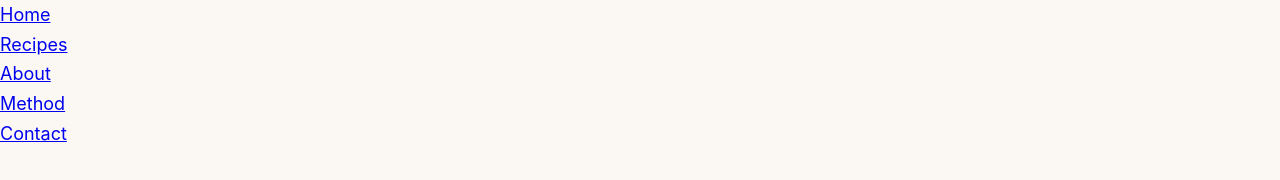
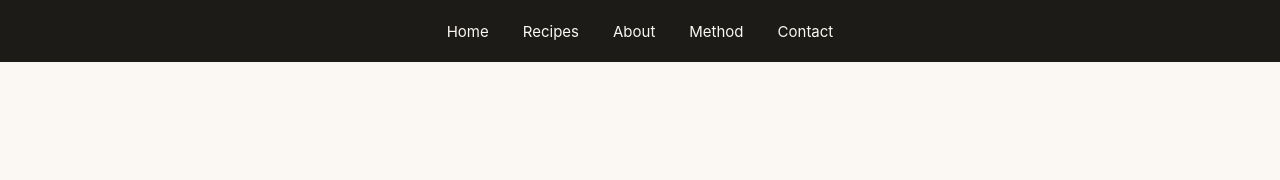
Before and after one commit to JoshuaMadrid/practice-4-joshuamadrid, a plain HTML site: page index.html in a window 1280 px wide. Drawn offline with Linux system fonts and the light colour scheme.

Commit message:
save nav styling

```diff
--- a/css/styles.css
+++ b/css/styles.css
@@ -16,3 +16,23 @@ h1, h2, h3 {
   font-family: 'DM Serif Display', Georgia, serif;
   font-weight: 400;
 }
+
+.site-nav {
+  background: #1D1B18;
+}
+
+.site-nav ul {
+  list-style: none;
+  display: grid;
+  grid-template: auto / auto auto auto auto auto;
+  gap: 34px;
+  width: max-content;
+  margin: 0 auto;
+  padding: 16px 24px;
+}
+
+.site-nav a {
+  color: #FBF8F3;
+  text-decoration: none;
+  font-size: 15px;
+}
```
